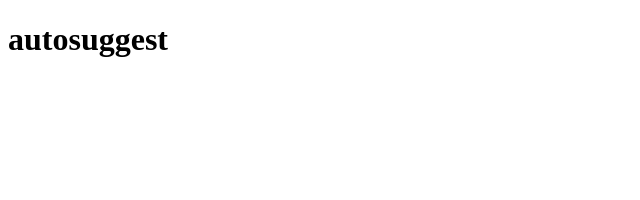
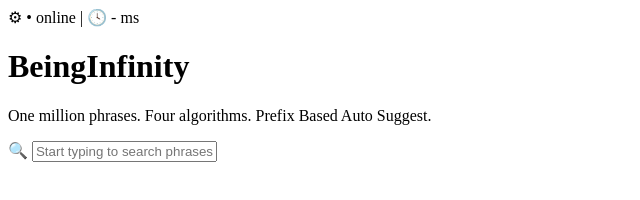
Before and after one commit to sari2006/auto-suggest, a website: page frontend/pages/autosuggest.html in a window 1280 px wide. Shown: the whole page, without its empty margins (0-640 px from the left). Drawn offline with Linux system fonts and the light colour scheme.

Commit message:
auto suggest

```diff
--- a/frontend/pages/autosuggest.html
+++ b/frontend/pages/autosuggest.html
@@ -1,11 +1,55 @@
-<!DOCTYPE html>
-<html lang="en">
-<head>
-    <meta charset="UTF-8">
-    <meta name="viewport" content="width=device-width, initial-scale=1.0">
-    <title>Document</title>
-</head>
 <body>
-    <h1>autosuggest</h1>
+
+    <p>&#9881; &bull; online | &#128339; - ms</p>
+
+    <div class="container">
+        <h1>BeingInfinity</h1>
+
+        <p>One million phrases. Four algorithms. Prefix Based Auto Suggest.</p>
+
+        <span>&#128269;</span>
+        <input
+            type="text"
+            id="search"
+            placeholder="Start typing to search phrases..."
+            onkeyup="showSuggestions()"
+            autocomplete="off"
+        >
+
+        <div id="suggestions"></div>
+    </div>
+
+    <script>
+        const phrases = [
+            "apple",
+            "application",
+            "apply",
+            "banana",
+            "ball",
+            "bat",
+            "cat",
+            "car",
+            "coding",
+            "computer",
+            "cricket"
+        ];
+
+        function showSuggestions() {
+            const input = document.getElementById("search").value.toLowerCase();
+            const box = document.getElementById("suggestions");
+
+            box.innerHTML = "";
+
+            if (input === "") return;
+
+            const result = phrases.filter(word => word.startsWith(input));
+
+            result.forEach(word => {
+                const p = document.createElement("p");
+                p.textContent = word;
+                box.appendChild(p);
+            });
+        }
+    </script>
+
 </body>
-</html>
```
